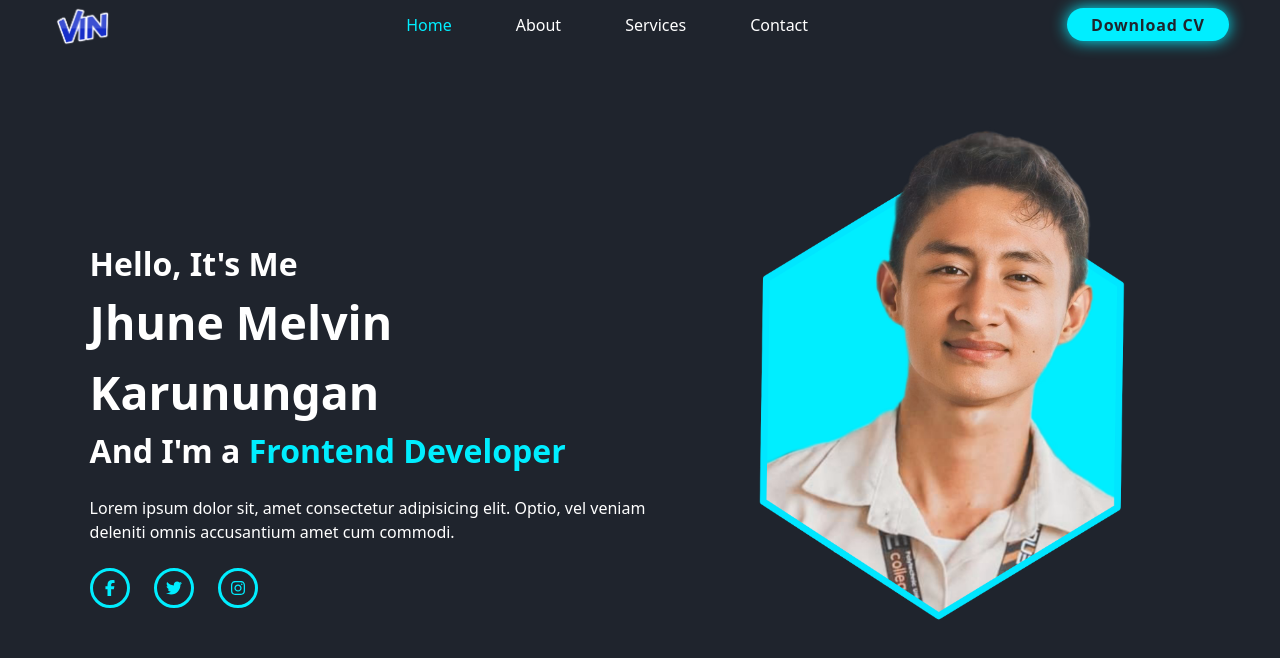
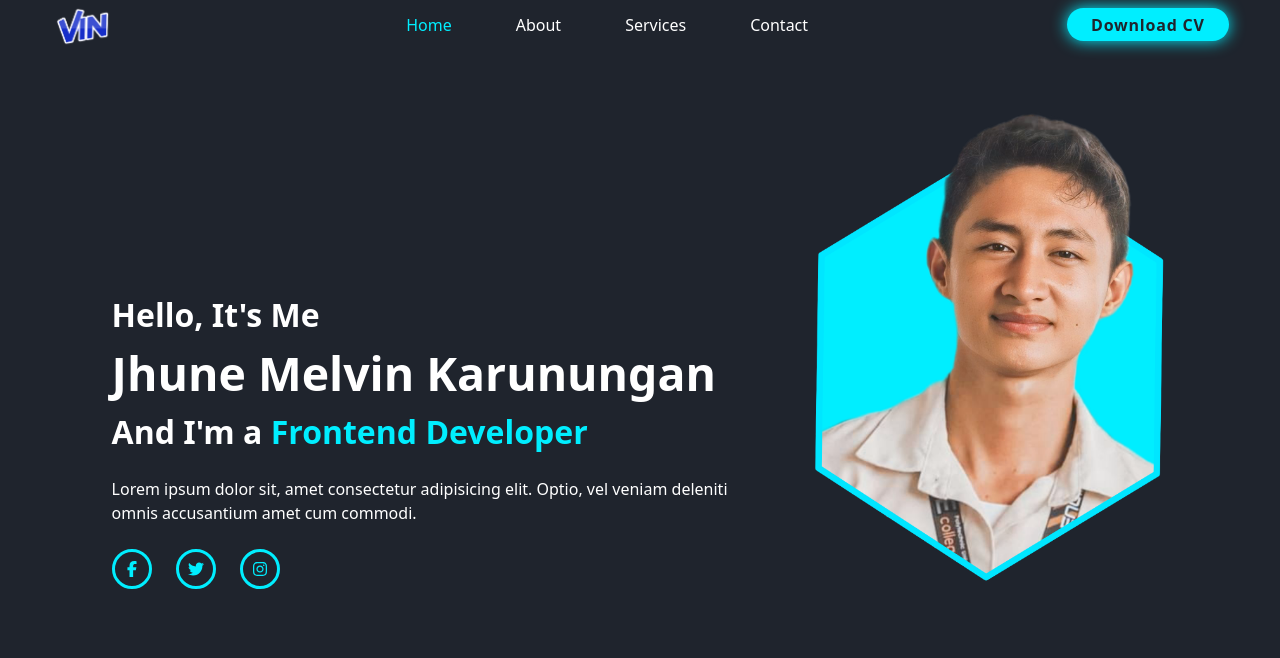
Before and after one commit to jhunemelvin/jhune_melvin.github.io, an Angular app: page /home in a window 1280 px wide. Shown: the top 658 px of the page. Built offline with nearby package versions, Linux system fonts and the light colour scheme.

Commit message:
initialize

```diff
--- a/package.json
+++ b/package.json
@@ -11,6 +11,7 @@
   },
   "private": true,
   "dependencies": {
+    "-": "^0.0.1",
     "@angular/animations": "^15.2.0",
     "@angular/common": "^15.2.0",
     "@angular/compiler": "^15.2.0",
@@ -24,13 +25,14 @@
     "@fortawesome/fontawesome-svg-core": "^6.4.0",
     "@fortawesome/free-brands-svg-icons": "^6.4.0",
     "@fortawesome/free-solid-svg-icons": "^6.4.0",
+    "g": "^2.0.1",
     "rxjs": "~7.8.0",
     "tslib": "^2.3.0",
     "zone.js": "~0.12.0"
   },
   "devDependencies": {
     "@angular-devkit/build-angular": "^15.2.6",
-    "@angular/cli": "~15.2.6",
+    "@angular/cli": "^16.0.0",
     "@angular/compiler-cli": "^15.2.0",
     "@types/jasmine": "~4.3.0",
     "jasmine-core": "~4.5.0",
--- a/src/app/home/home.component.html
+++ b/src/app/home/home.component.html
@@ -16,9 +16,7 @@
           <fa-icon name="logo-instagram"  [icon]="instagramIcon"></fa-icon>
         </a>
       </div>
-
   </div>
-
   <div class="home-pic">
     <img src="assets/img/homepic.png" alt="">
   </div>
--- a/src/app/home/home.component.scss
+++ b/src/app/home/home.component.scss
@@ -1,7 +1,6 @@
 section {
   min-height: 100vh;
-  padding: 7rem 7% 1rem;
-
+  padding: 5rem 7% 1rem;
 }
 
 .home {
@@ -11,6 +10,9 @@ section {
   color: #fff;
 }
 
+.home-content {
+  padding: 7rem 2% 3rem;
+}
 
 .home-content h3 {
   font-size: 2rem;
@@ -32,7 +34,8 @@ span {
 }
 
 .home-pic {
-  width: 50rem;
+  width: 35rem;
+  padding: 2rem 0 0;
 
 }
 
@@ -66,6 +69,7 @@ span {
 
   .home {
     flex-direction: column;
+    align-items: center;
   }
 
   .home-content h3 {
```
Also changed, not shown: src/assets/img/homepic.png, 5 other files (tests, documents, lock files or other folders).
